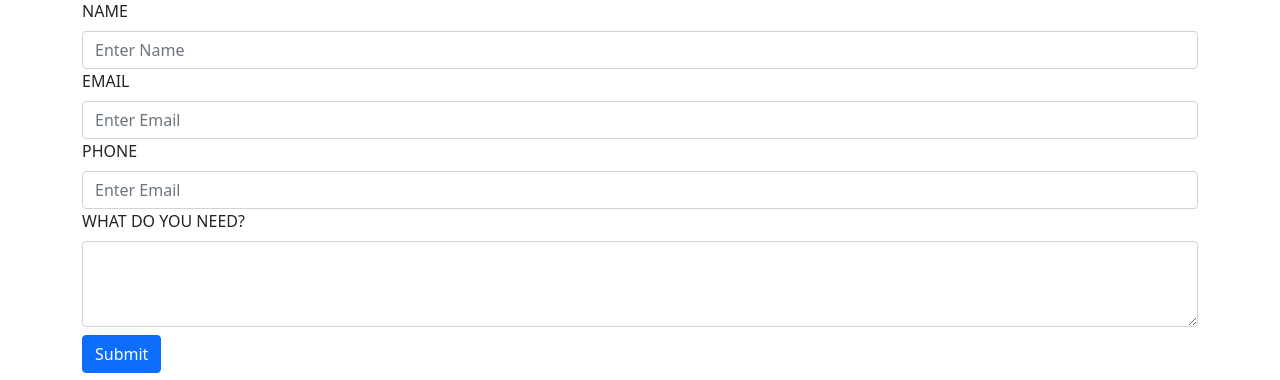
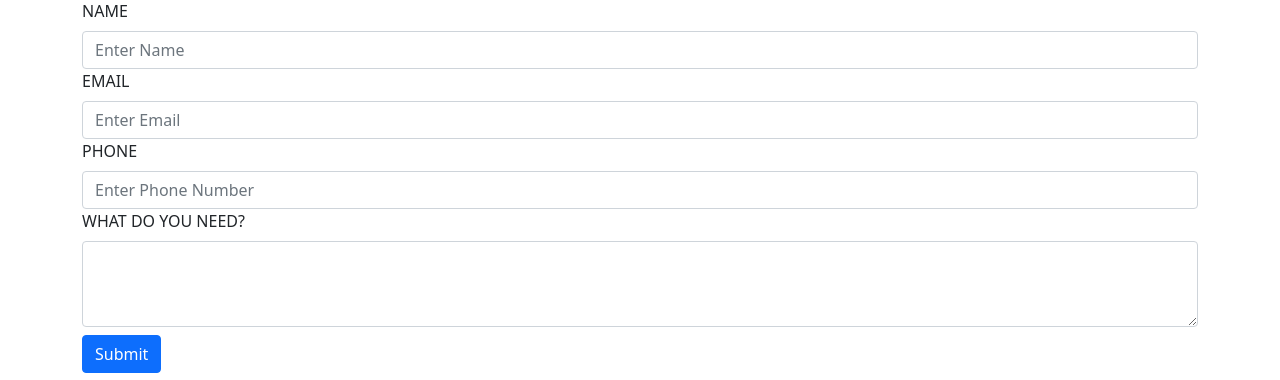
Before and after one commit to Utsavch189/docker-django-node-webapp, a Django app: page /contact in a window 1280 px wide. Shown: the part 687-1067 px from the top of the page. Run offline with Django 3.2, Linux system fonts and the light colour scheme.

Commit message:
Update contact.html

```diff
--- a/templates/contact.html
+++ b/templates/contact.html
@@ -33,7 +33,7 @@
             </div>
             <div class="form-group">
                 <label for="formFile" class="form-label">PHONE</label>
-                <input type="phone" class="form-control" name="phone" id="phone" placeholder="Enter Email" aria-label="First name">
+                <input type="phone" class="form-control" name="phone" id="phone" placeholder="Enter Phone Number" aria-label="First name">
             </div>
             <div class="form-group">
                 <label for="formFile" class="form-label">WHAT DO YOU NEED?</label>
```
